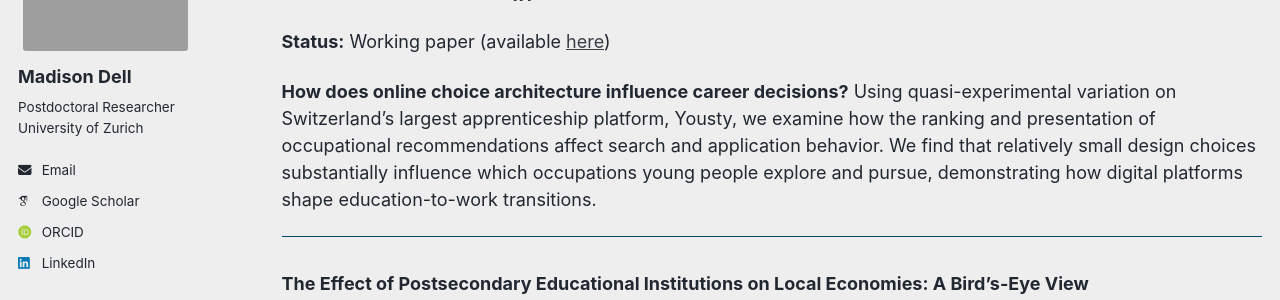
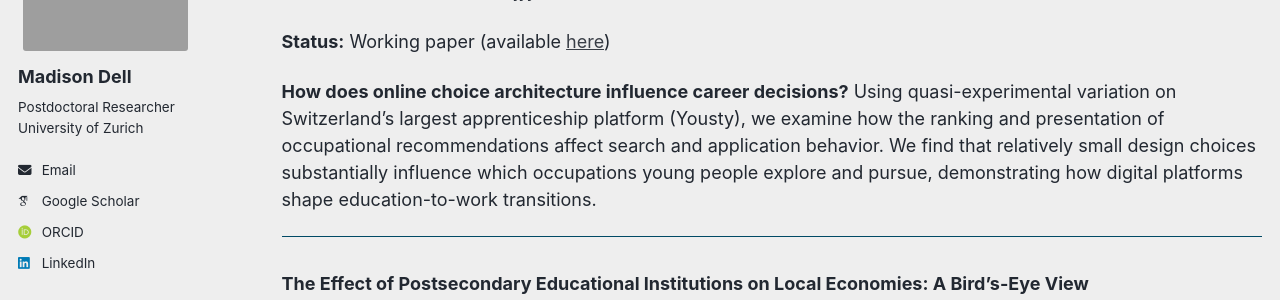
Before and after one commit to MadisonMDell/madisonmdell.github.io, a Jekyll site: the page built from _pages/research.md, in a window 1280 px wide and 900 px high, scrolled down 963 px. Shown: the part 179-479 px from the top of the window. Built offline with Jekyll 4.4.1, drawn with Linux system fonts in a browser that asks for light colours; some web fonts are replaced; a script bundle is joined from its source files by our own code; library files that are not in the unit come from our copies.

```diff
--- a/_pages/research.md
+++ b/_pages/research.md
@@ -38,7 +38,7 @@ My research examines how institutional design shapes educational opportunity. I
 
 **Status:** Working paper (available [here](https://ideas.repec.org/p/iso/educat/0255.html))
 
-**How does online choice architecture influence career decisions?** Using quasi-experimental variation on Switzerland's largest apprenticeship platform, Yousty, we examine how the ranking and presentation of occupational recommendations affect search and application behavior. We find that relatively small design choices substantially influence which occupations young people explore and pursue, demonstrating how digital platforms shape education-to-work transitions.
+**How does online choice architecture influence career decisions?** Using quasi-experimental variation on Switzerland's largest apprenticeship platform (Yousty), we examine how the ranking and presentation of occupational recommendations affect search and application behavior. We find that relatively small design choices substantially influence which occupations young people explore and pursue, demonstrating how digital platforms shape education-to-work transitions.
 
 ---
 
```
